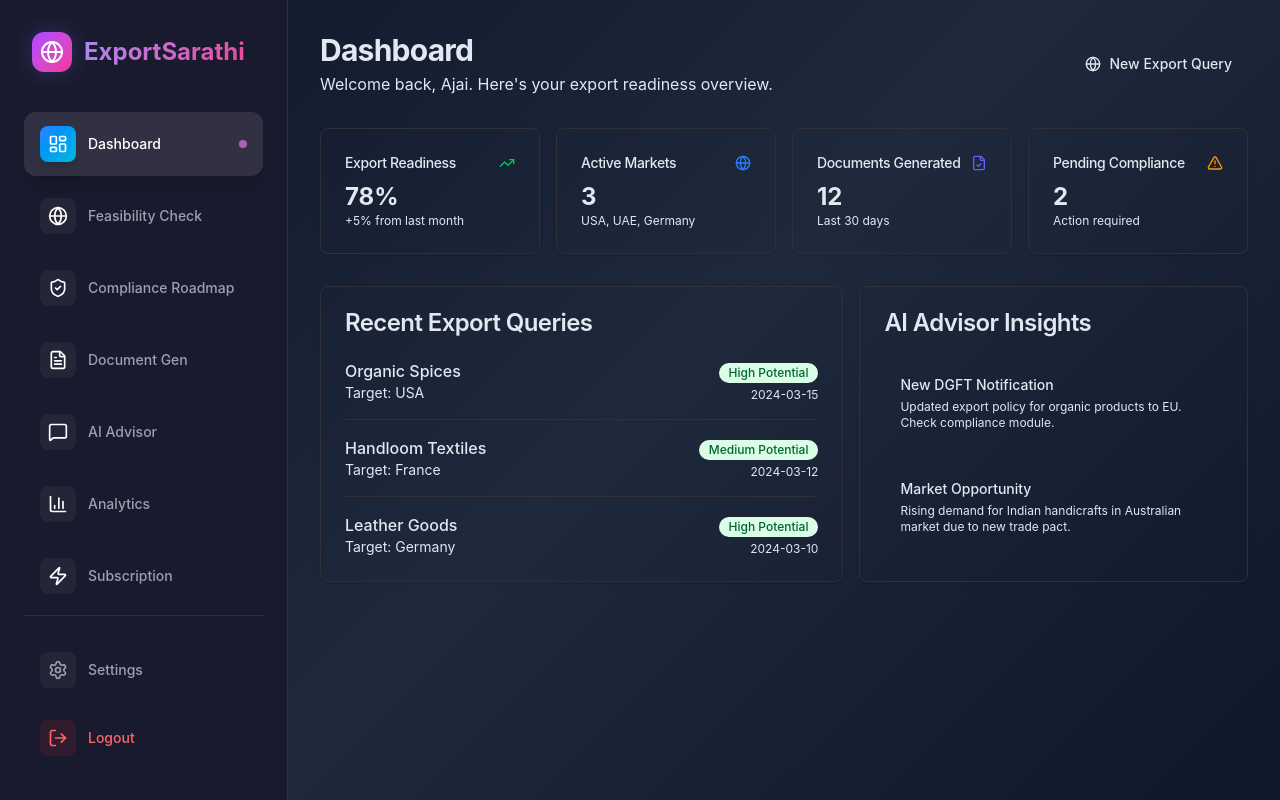
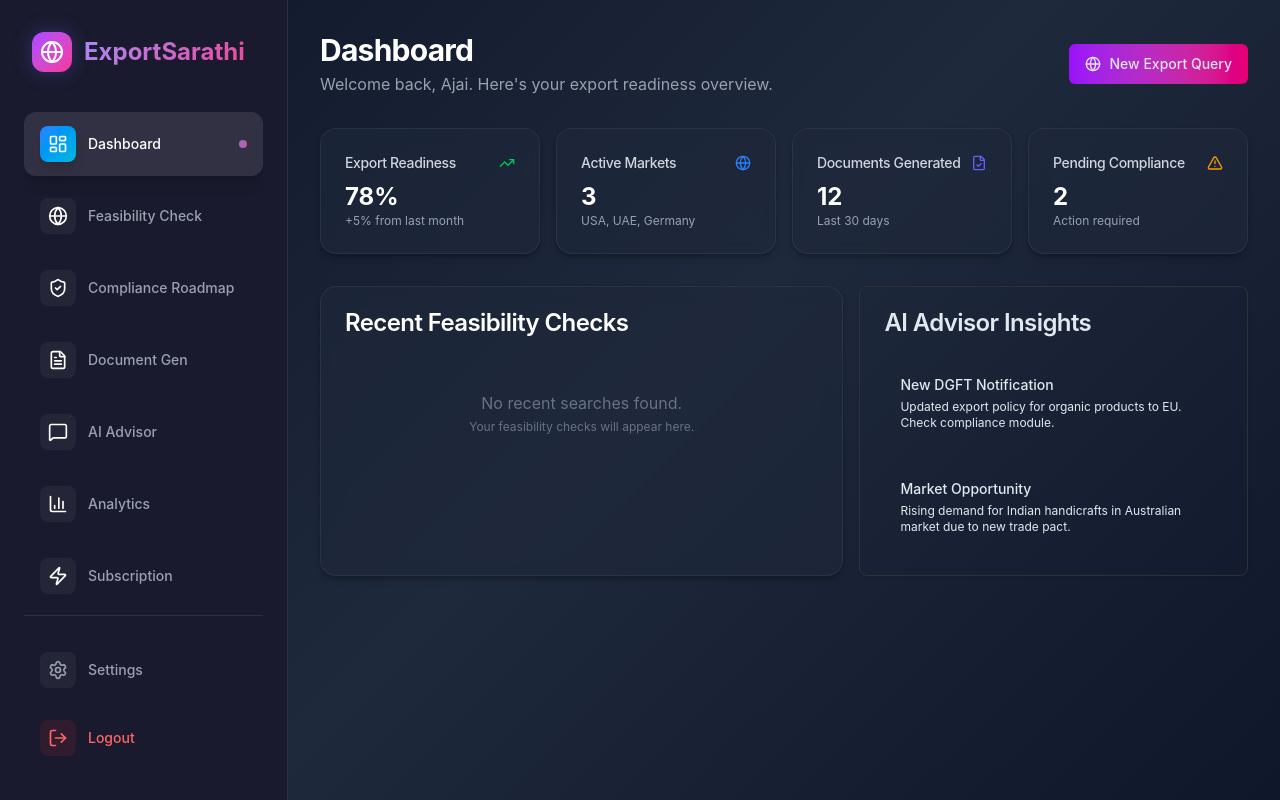
Before and after one commit to ajairaajvinayak/ExportSarathi, a Next.js app in the folder frontend/: page /dashboard in a window 1280 px wide. Built offline with nearby package versions, Linux system fonts and the light colour scheme.

Commit message:
Add search history feature and AI Advisor button

```diff
--- a/frontend/app/dashboard/page.tsx
+++ b/frontend/app/dashboard/page.tsx
@@ -1,68 +1,87 @@
+"use client"
+
+import { useEffect, useState } from "react"
 import { Card, CardContent, CardHeader, CardTitle } from "@/components/ui/card"
 import { Button } from "@/components/ui/button"
-import { Globe, FileCheck, AlertTriangle, TrendingUp } from "lucide-react"
+import { Globe, FileCheck, AlertTriangle, TrendingUp, Trash2 } from "lucide-react"
 
 export default function DashboardPage() {
+    const [history, setHistory] = useState<any[]>([])
+
+    useEffect(() => {
+        const saved = localStorage.getItem("feasibilityHistory")
+        if (saved) {
+            setHistory(JSON.parse(saved))
+        }
+    }, [])
+
+    const clearHistory = () => {
+        if (confirm("Are you sure you want to clear your search history?")) {
+            localStorage.removeItem("feasibilityHistory")
+            setHistory([])
+        }
+    }
+
     return (
         <div className="space-y-8">
             <div className="flex items-center justify-between">
                 <div>
-                    <h1 className="text-3xl font-bold tracking-tight">Dashboard</h1>
-                    <p className="text-muted-foreground mt-1">
+                    <h1 className="text-3xl font-bold tracking-tight text-white">Dashboard</h1>
+                    <p className="text-gray-400 mt-1">
                         Welcome back, Ajai. Here&apos;s your export readiness overview.
                     </p>
                 </div>
-                <Button>
+                <Button className="bg-gradient-to-r from-purple-600 to-pink-600 border-0">
                     <Globe className="mr-2 h-4 w-4" />
                     New Export Query
                 </Button>
             </div>
 
             <div className="grid gap-4 md:grid-cols-2 lg:grid-cols-4">
-                <Card>
+                <Card className="clean-card border-white/10">
                     <CardHeader className="flex flex-row items-center justify-between space-y-0 pb-2">
-                        <CardTitle className="text-sm font-medium">Export Readiness</CardTitle>
+                        <CardTitle className="text-sm font-medium text-gray-300">Export Readiness</CardTitle>
                         <TrendingUp className="h-4 w-4 text-green-500" />
                     </CardHeader>
                     <CardContent>
-                        <div className="text-2xl font-bold">78%</div>
-                        <p className="text-xs text-muted-foreground">
+                        <div className="text-2xl font-bold text-white">78%</div>
+                        <p className="text-xs text-gray-400">
                             +5% from last month
                         </p>
                     </CardContent>
                 </Card>
-                <Card>
+                <Card className="clean-card border-white/10">
                     <CardHeader className="flex flex-row items-center justify-between space-y-0 pb-2">
-                        <CardTitle className="text-sm font-medium">Active Markets</CardTitle>
+                        <CardTitle className="text-sm font-medium text-gray-300">Active Markets</CardTitle>
                         <Globe className="h-4 w-4 text-blue-500" />
                     </CardHeader>
                     <CardContent>
-                        <div className="text-2xl font-bold">3</div>
-                        <p className="text-xs text-muted-foreground">
+                        <div className="text-2xl font-bold text-white">3</div>
+                        <p className="text-xs text-gray-400">
                             USA, UAE, Germany
                         </p>
                     </CardContent>
                 </Card>
-                <Card>
+                <Card className="clean-card border-white/10">
                     <CardHeader className="flex flex-row items-center justify-between space-y-0 pb-2">
-                        <CardTitle className="text-sm font-medium">Documents Generated</CardTitle>
+                        <CardTitle className="text-sm font-medium text-gray-300">Documents Generated</CardTitle>
                         <FileCheck className="h-4 w-4 text-indigo-500" />
                     </CardHeader>
                     <CardContent>
-                        <div className="text-2xl font-bold">12</div>
-                        <p className="text-xs text-muted-foreground">
+                        <div className="text-2xl font-bold text-white">12</div>
+                        <p className="text-xs text-gray-400">
                             Last 30 days
                         </p>
                     </CardContent>
                 </Card>
-                <Card>
+                <Card className="clean-card border-white/10">
                     <CardHeader className="flex flex-row items-center justify-between space-y-0 pb-2">
-                        <CardTitle className="text-sm font-medium">Pending Compliance</CardTitle>
+                        <CardTitle className="text-sm font-medium text-gray-300">Pending Compliance</CardTitle>
                         <AlertTriangle className="h-4 w-4 text-amber-500" />
                     </CardHeader>
                     <CardContent>
-                        <div className="text-2xl font-bold">2</div>
-                        <p className="text-xs text-muted-foreground">
+                        <div className="text-2xl font-bold text-white">2</div>
+                        <p className="text-xs text-gray-400">
                             Action required
                         </p>
                     </CardContent>
@@ -70,30 +89,45 @@ export default function DashboardPage() {
             </div>
 
             <div className="grid gap-4 md:grid-cols-2 lg:grid-cols-7">
-                <Card className="col-span-4">
-                    <CardHeader>
-                        <CardTitle>Recent Export Queries</CardTitle>
+                <Card className="col-span-4 clean-card border-white/10">
+                    <CardHeader className="flex flex-row items-center justify-between">
+                        <CardTitle className="text-white">Recent Feasibility Checks</CardTitle>
+                        {history.length > 0 && (
+                            <Button variant="ghost" size="sm" onClick={clearHistory} className="text-gray-400 hover:text-red-400">
+                                <Trash2 className="h-4 w-4 mr-2" /> Clear
+                            </Button>
+                        )}
                     </CardHeader>
                     <CardContent>
                         <div className="space-y-4">
-                            {[
-                                { product: "Organic Spices", market: "USA", status: "High Potential", date: "2024-03-15" },
-                                { product: "Handloom Textiles", market: "France", status: "Medium Potential", date: "2024-03-12" },
-                                { product: "Leather Goods", market: "Germany", status: "High Potential", date: "2024-03-10" },
-                            ].map((item, i) => (
-                                <div key={i} className="flex items-center justify-between border-b pb-4 last:border-0 last:pb-0">
-                                    <div>
-                                        <p className="font-medium">{item.product}</p>
-                                        <p className="text-sm text-muted-foreground">Target: {item.market}</p>
+                            {history.length > 0 ? (
+                                history.map((item, i) => (
+                                    <div key={i} className="flex items-center justify-between border-b border-white/10 pb-4 last:border-0 last:pb-0">
+                                        <div>
+                                            <p className="font-medium text-white">{item.product}</p>
+                                            <p className="text-sm text-gray-400">Target: {item.country}</p>
+                                        </div>
+                                        <div className="text-right">
+                                            <span className={`inline-flex items-center rounded-full px-2.5 py-0.5 text-xs font-medium ${item.score > 70
+                                                    ? "bg-green-900/30 text-green-400 border border-green-900"
+                                                    : item.score > 40
+                                                        ? "bg-yellow-900/30 text-yellow-400 border border-yellow-900"
+                                                        : "bg-red-900/30 text-red-400 border border-red-900"
+                                                }`}>
+                                                {item.status} ({item.score})
+                                            </span>
+                                            <p className="text-xs text-gray-500 mt-1">
+                                                {new Date(item.date).toLocaleDateString()}
+                                            </p>
+                                        </div>
                                     </div>
-                                    <div className="text-right">
-                                        <span className="inline-flex items-center rounded-full bg-green-100 px-2.5 py-0.5 text-xs font-medium text-green-800 dark:bg-green-900 dark:text-green-300">
-                                            {item.status}
-                                        </span>
-                                        <p className="text-xs text-muted-foreground mt-1">{item.date}</p>
-                                    </div>
+                                ))
+                            ) : (
+                                <div className="text-center py-8 text-gray-500">
+                                    <p>No recent searches found.</p>
+                                    <p className="text-xs mt-1">Your feasibility checks will appear here.</p>
                                 </div>
-                            ))}
+                            )}
                         </div>
                     </CardContent>
                 </Card>
```
Also changed, not shown: frontend/app/dashboard/feasibility/page.tsx (+43 -9 lines).
